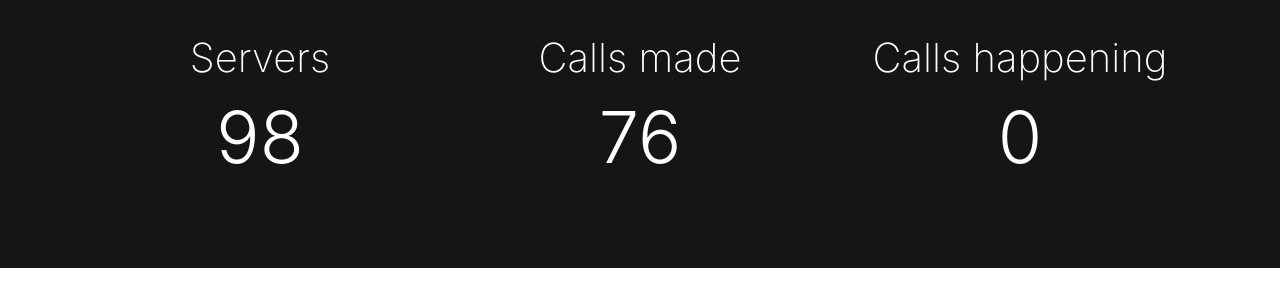
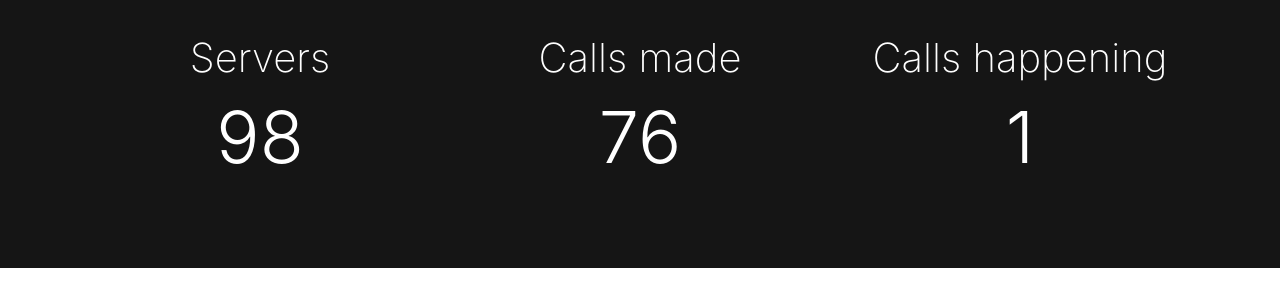
Before and after one commit to tumblenet/tnphone.tumblenet.ga, a Jekyll site: the page built from index.html, in a window 1280 px wide and 900 px high, scrolled down 443 px. Shown: the part 167-467 px from the top of the window. Built offline with Jekyll 4.4.1, drawn with Linux system fonts in a browser that asks for light colours; nearby versions of some CDN libraries.

Commit message:
Update Phones feed

```diff
--- a/_data/phones.json
+++ b/_data/phones.json
@@ -1,5 +1,5 @@
 {
 	"callsMade": 76,
 	"servers": 98,
-	"currentCalls": 0
+	"currentCalls": 1
 }
```
